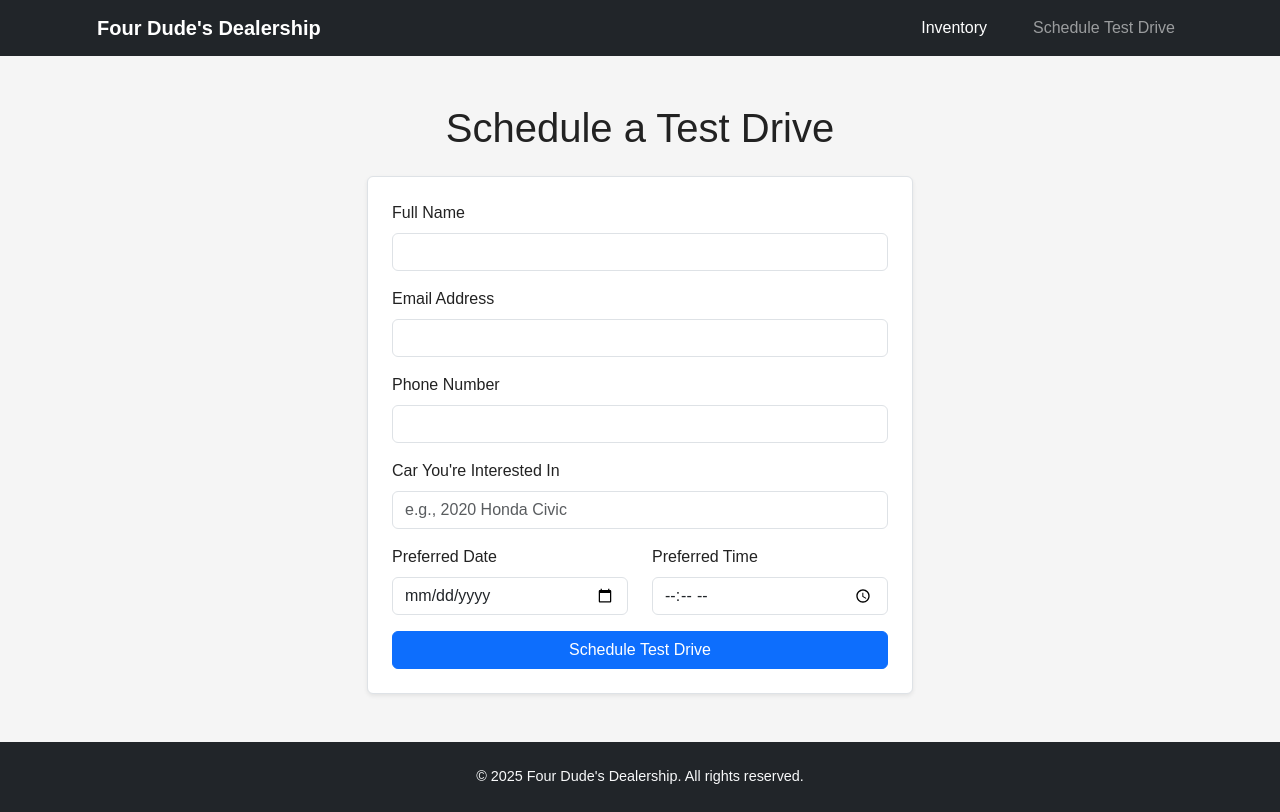
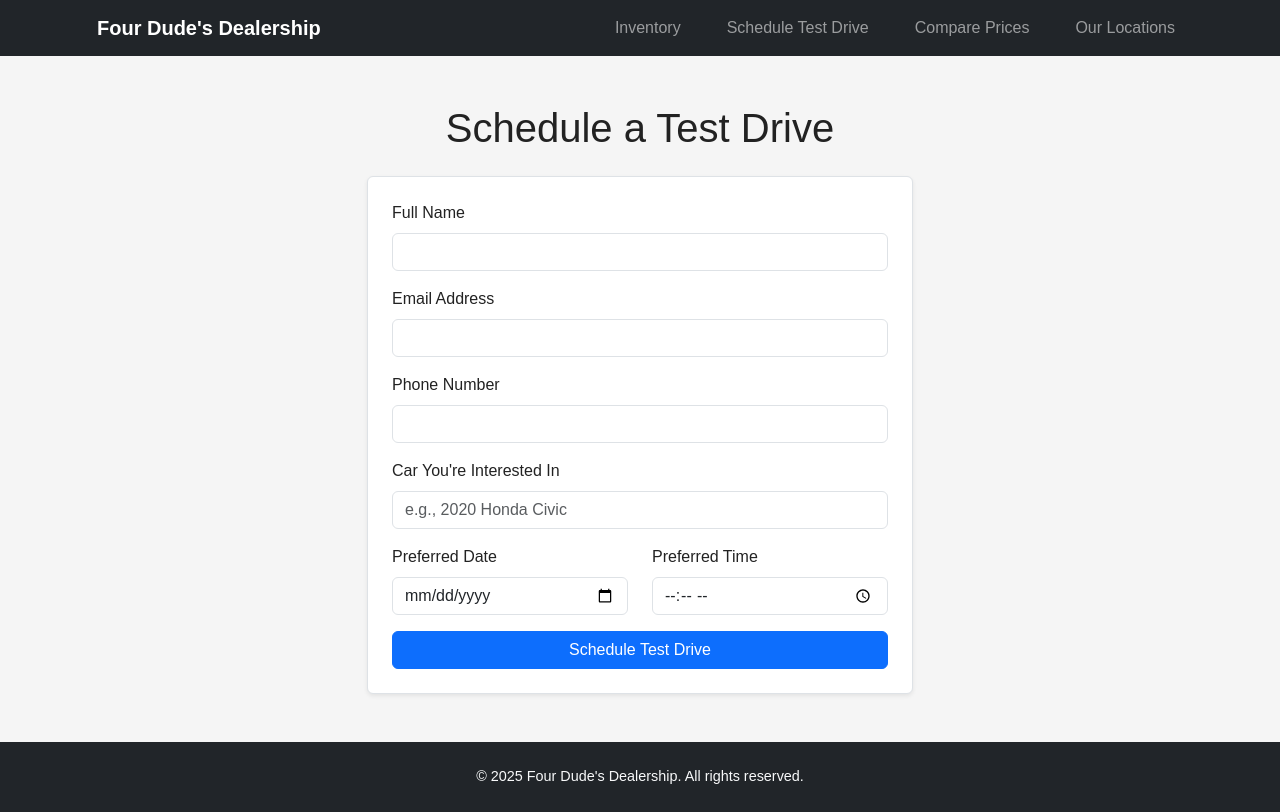
Before and after one commit to CS272-F25/p15, a plain HTML site: page schedule-test-drive.html in a window 1280 px wide. Drawn offline with nearby package versions, Linux system fonts and the light colour scheme; a script that the page names is missing.

Commit message:
Fixed navbar issues on different pages

```diff
--- a/schedule-test-drive.html
+++ b/schedule-test-drive.html
@@ -17,8 +17,18 @@
 			</button>
 			<div class="collapse navbar-collapse" id="mainNavbar">
 				<ul class="navbar-nav ms-auto">
-					<li class="nav-item"><a class="nav-link active" href="inventory.html">Inventory</a></li>
-					<li class="nav-item"><a class="nav-link" href="schedule-test-drive.html">Schedule Test Drive</a></li>
+					<li class="nav-item">
+                        <a class="nav-link" href="inventory.html">Inventory</a>
+                    </li>
+                    <li class="nav-item">
+                        <a class="nav-link" href="schedule-test-drive.html">Schedule Test Drive</a>
+                    </li>
+                    <li class="nav-item">
+                        <a class="nav-link" href="compare-prices.html">Compare Prices</a>
+                    </li>
+                    <li class="nav-item">
+                        <a class="nav-link" href="our-locations.html">Our Locations</a>
+                    </li>
 				</ul>
 			</div>
 		</div>
@@ -69,6 +79,7 @@
             <p class="mb-0">&copy; 2025 Four Dude's Dealership. All rights reserved.</p>
         </footer>
 
+    <script src="https://cdn.jsdelivr.net/npm/bootstrap@5.3.3/dist/js/bootstrap.bundle.min.js"></script>
     <script src="test-drive.js"></script>
 </body>
 </html>
```
Also changed, not shown: index.html (+3 -0 lines), inventory.html (+12 -2 lines).
